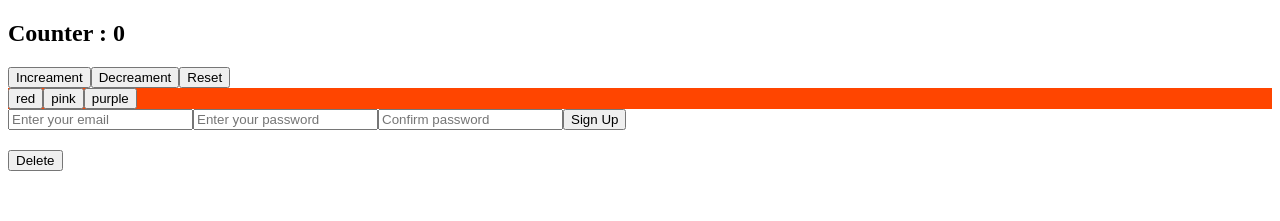
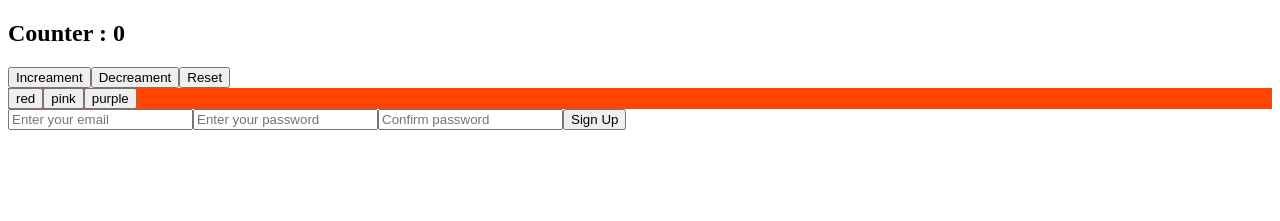
Before and after one commit to abeerAyad/reactExcercise, a React (Create React App) app: page / in a window 1280 px wide. Shown: the top 221 px of the page. Built offline with nearby package versions, Linux system fonts and the light colour scheme.

Commit message:
solve delete function

```diff
--- a/src/Components/Ex4.jsx
+++ b/src/Components/Ex4.jsx
@@ -16,11 +16,10 @@ const SignUp = () => {
             setError('');
             setText({ email, password });
         }
-
     }
 
     const handleDelete = () => {
-        setText('')
+        setText('');
     }
 
     return (
@@ -36,18 +35,20 @@ const SignUp = () => {
                 type="password"
                 placeholder="Enter your password"
                 onChange={(e) => setPassword(e.target.value)}
+                required
             />
 
             <input
                 type="password"
                 placeholder="Confirm password"
                 onChange={(e) => setConfirmPass(e.target.value)}
+                required
             />
 
             <button type='button' onClick={handleInput}>Sign Up</button>
 
             {error && <div>{error}</div>}
-            {!error && (
+            {!error && text.email && (
                 <div>
                     <h2>{text.email}</h2>
                     <h3>{text.password}</h3>
```
